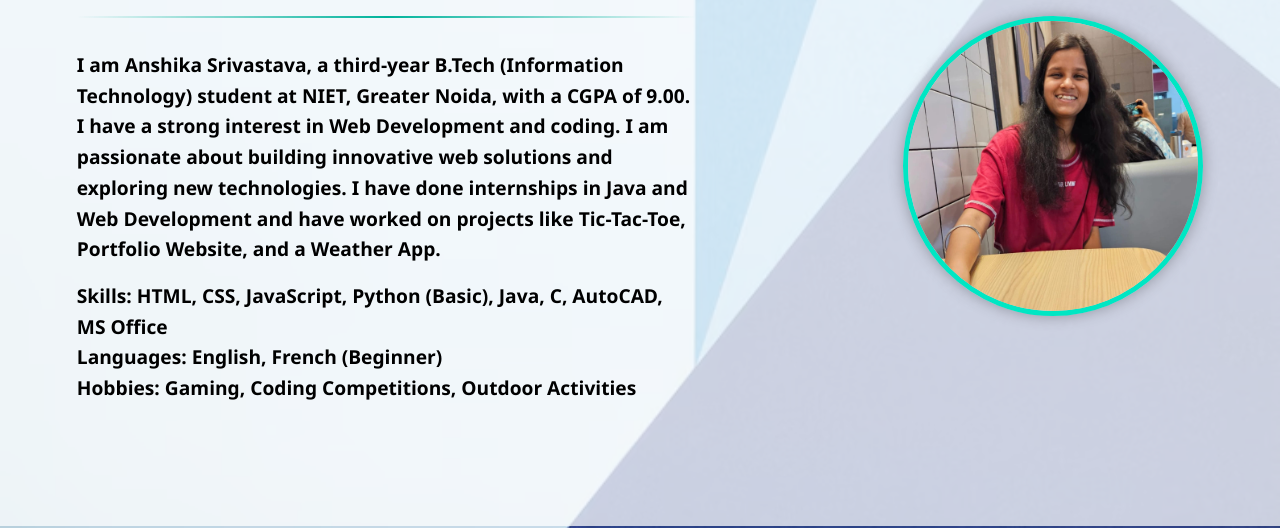
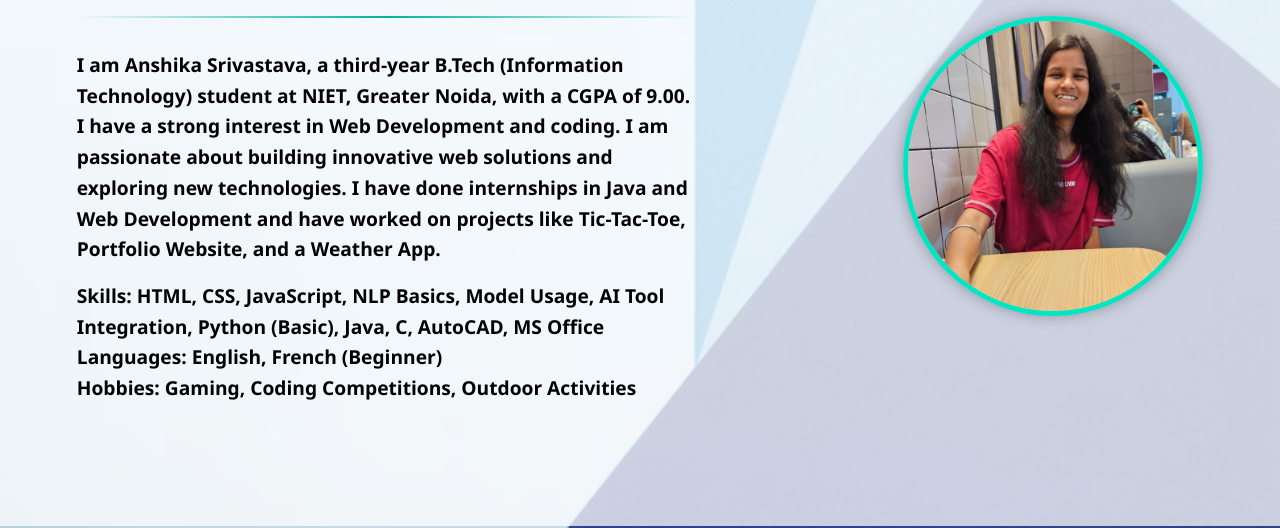
Before and after one commit to Anshika22-03/me, a plain HTML site: page portfolio/about.html in a window 1280 px wide. Shown: the part 272-800 px from the top of the page. Drawn offline with Linux system fonts and the light colour scheme.

Commit message:
Enhance skills section in about.html
Updated skills to include NLP Basics and AI Tool Integration.

```diff
--- a/portfolio/about.html
+++ b/portfolio/about.html
@@ -29,7 +29,7 @@
         I have done internships in Java and Web Development and have worked on projects like Tic-Tac-Toe, Portfolio Website, and a Weather App.
       </p>
       <p>
-        <strong>Skills:</strong> HTML, CSS, JavaScript, Python (Basic), Java, C, AutoCAD, MS Office<br>
+        <strong>Skills:</strong> HTML, CSS, JavaScript, NLP Basics, Model Usage, AI Tool Integration, Python (Basic), Java, C, AutoCAD, MS Office<br>
         <strong>Languages:</strong> English, French (Beginner)<br>
         <strong>Hobbies:</strong> Gaming, Coding Competitions, Outdoor Activities
       </p>
```
